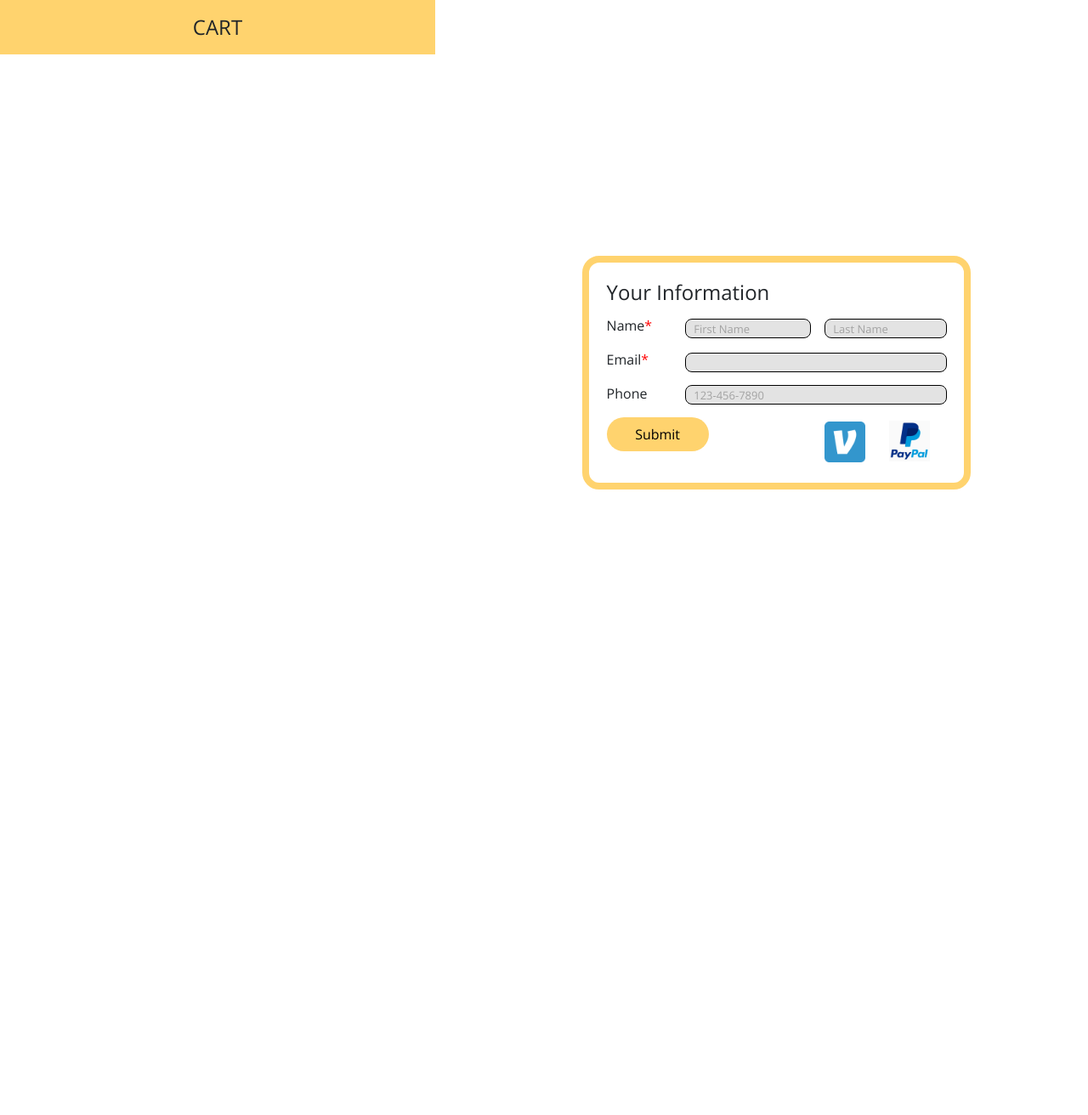
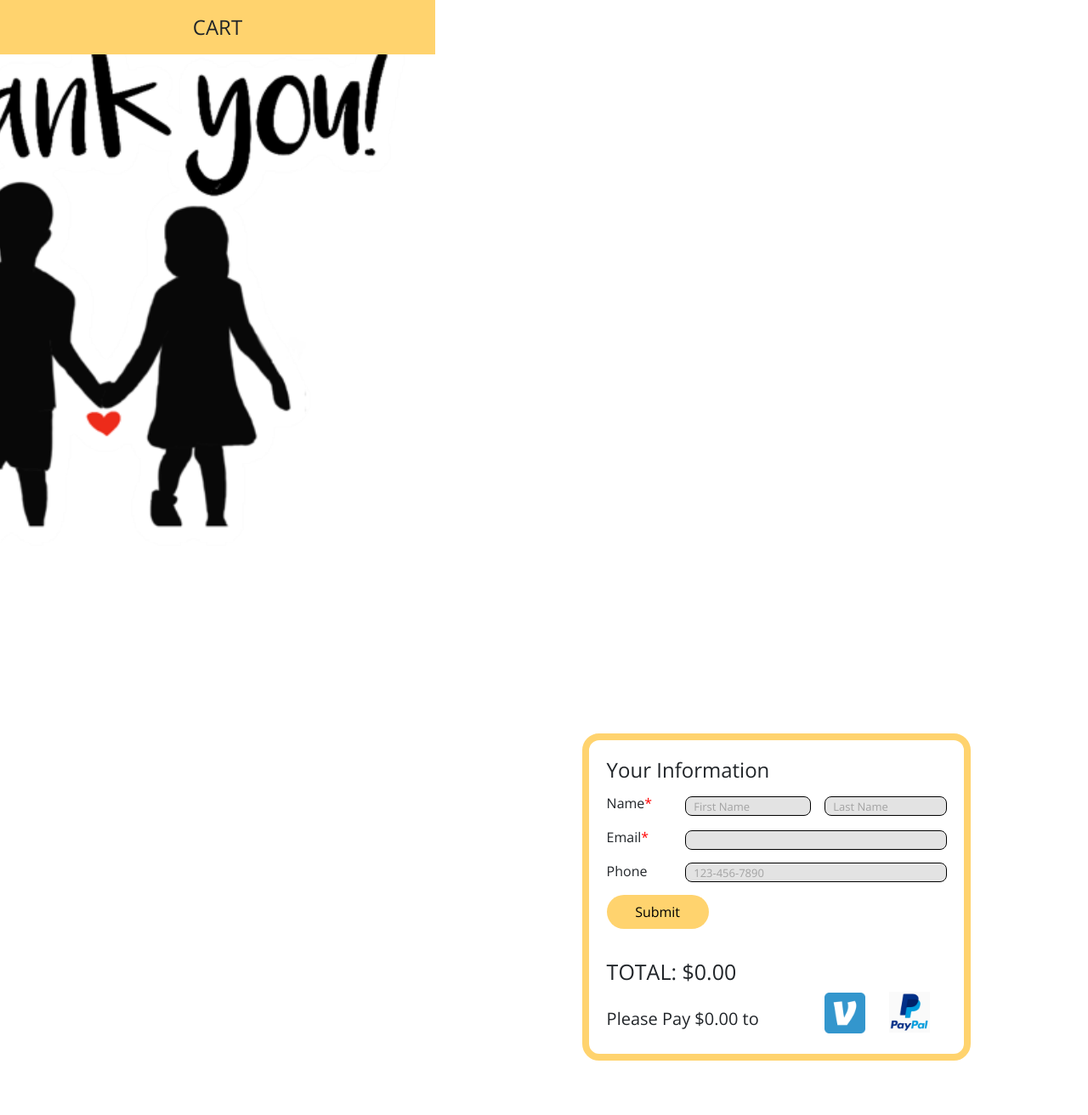
Before and after one commit to Kaysajung/haven_project_final, a Flask app: page /cart2 in a window 1280 px wide. Shown: the part 132-1444 px from the top of the page at 85% size. Before the commit the page ends 708 px from the top, so only its background shows below. Run offline with Flask 2, Linux system fonts and the light colour scheme; some libraries are stand-ins or nearby versions.

Commit message:
update cart2

```diff
--- a/templates/cart2.html
+++ b/templates/cart2.html
@@ -79,6 +79,7 @@
 
       <div class = "title">
         <div class = "rectangleFrame">CART</div>
+        <img src = "../static/assets/thankyou.PNG" alt = "Thank You Sticker">
       </div>
 
 
@@ -118,10 +119,10 @@
 
             <div class = "total_pay_box">
               <div class = "total_box">
-                <!-- <p>TOTAL: $0.00</p> -->
+                <p>TOTAL: $0.00</p>
               </div>
               <div class = "pay_box">
-                <!-- <p>Please Pay $0.00 to </p> -->
+                <p>Please Pay $0.00 to </p>
               </div>
 
               <div class = "icons">
```
